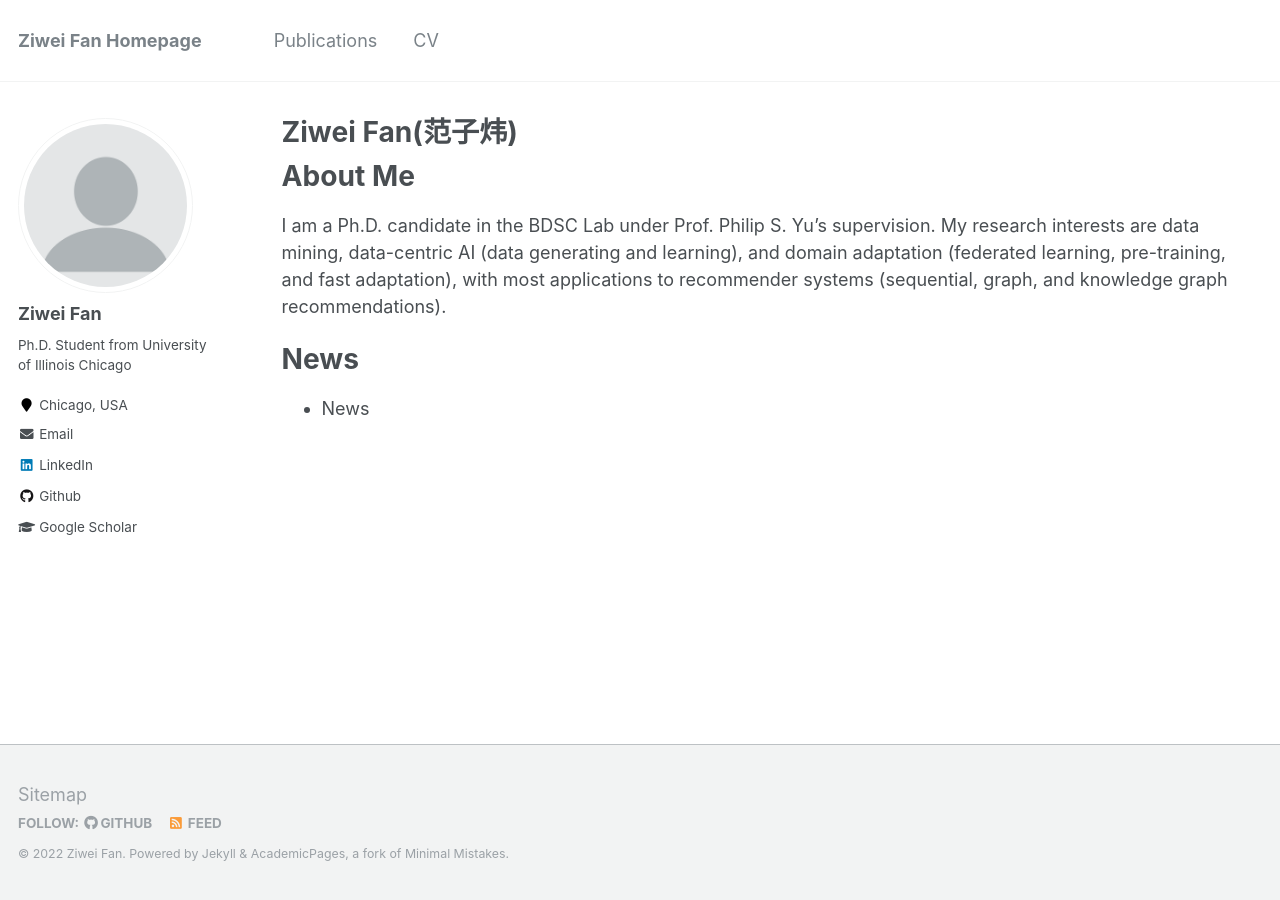
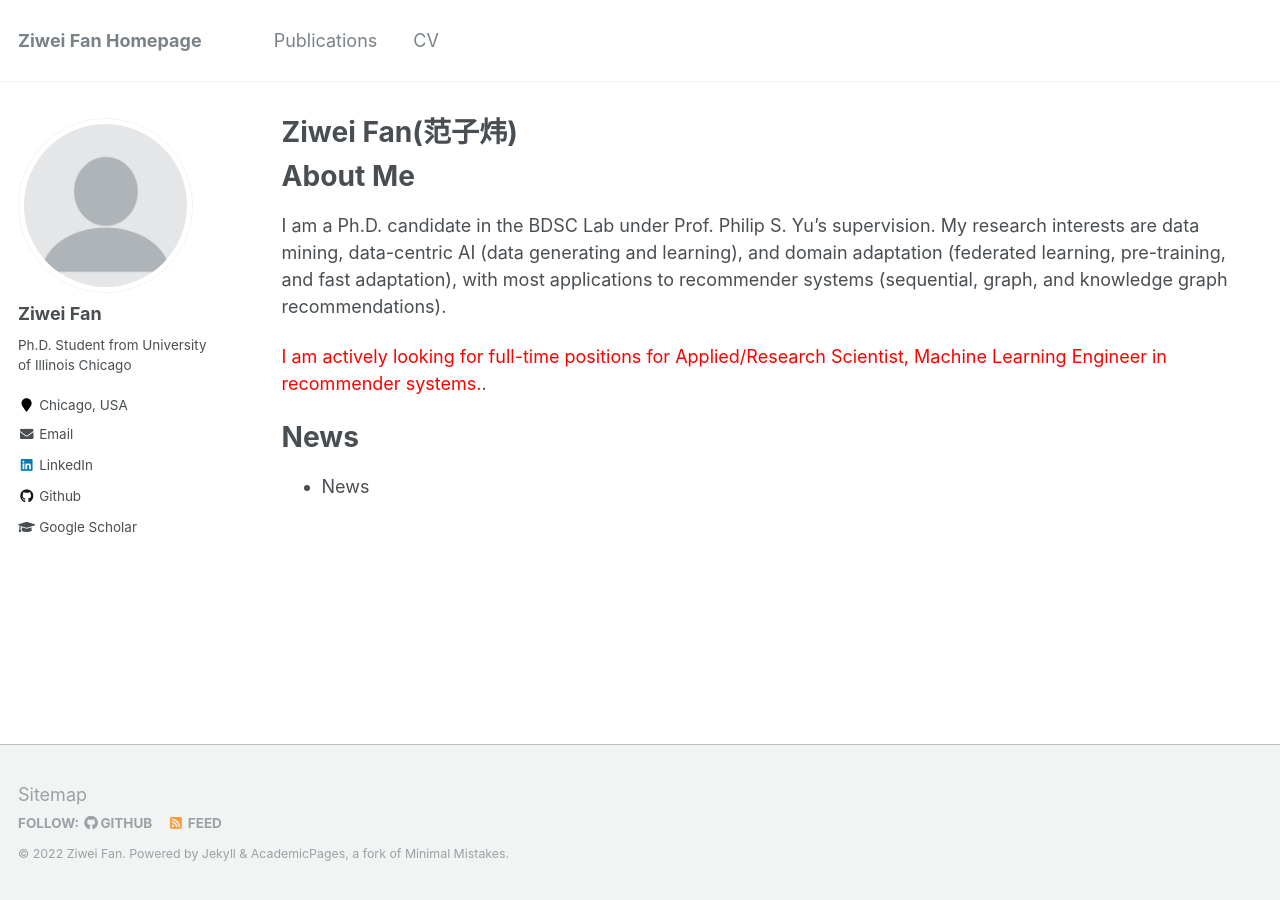
Before and after one commit to ziwei-fan/ziwei-fan.github.io, a Jekyll site: the page built from _pages/about.md, in a window 1280 px wide. Built offline with Jekyll 4.4.1, drawn with Linux system fonts in a browser that asks for light colours.

Commit message:
Update about.md

```diff
--- a/_pages/about.md
+++ b/_pages/about.md
@@ -13,5 +13,7 @@ redirect_from:
 # About Me
 I am a Ph.D. candidate in the BDSC Lab under Prof. Philip S. Yu's supervision. My research interests are data mining, data-centric AI (data generating and learning), and domain adaptation (federated learning, pre-training, and fast adaptation), with most applications to recommender systems (sequential, graph, and knowledge graph recommendations).
 
+<span style="color:red">I am actively looking for full-time positions for Applied/Research Scientist, Machine Learning Engineer in recommender systems.</span>.
+
 # News
 * News
```
